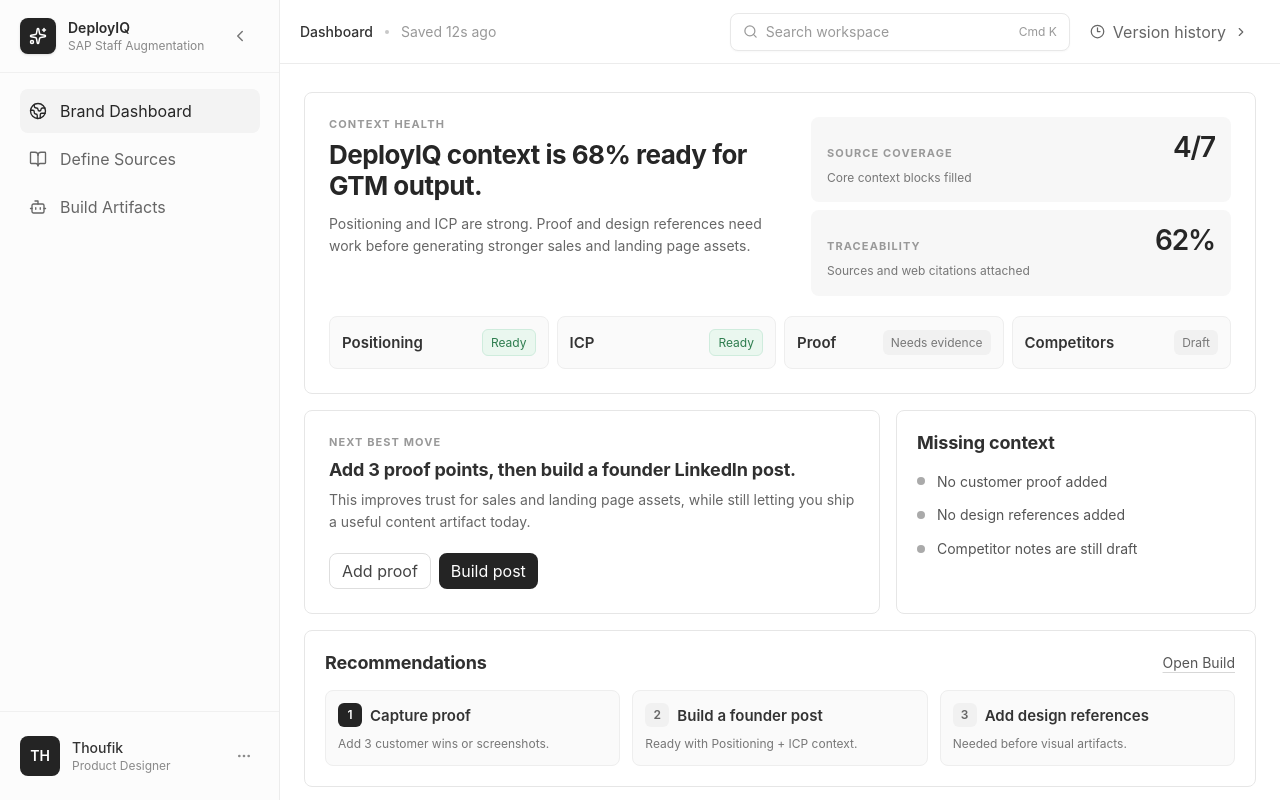
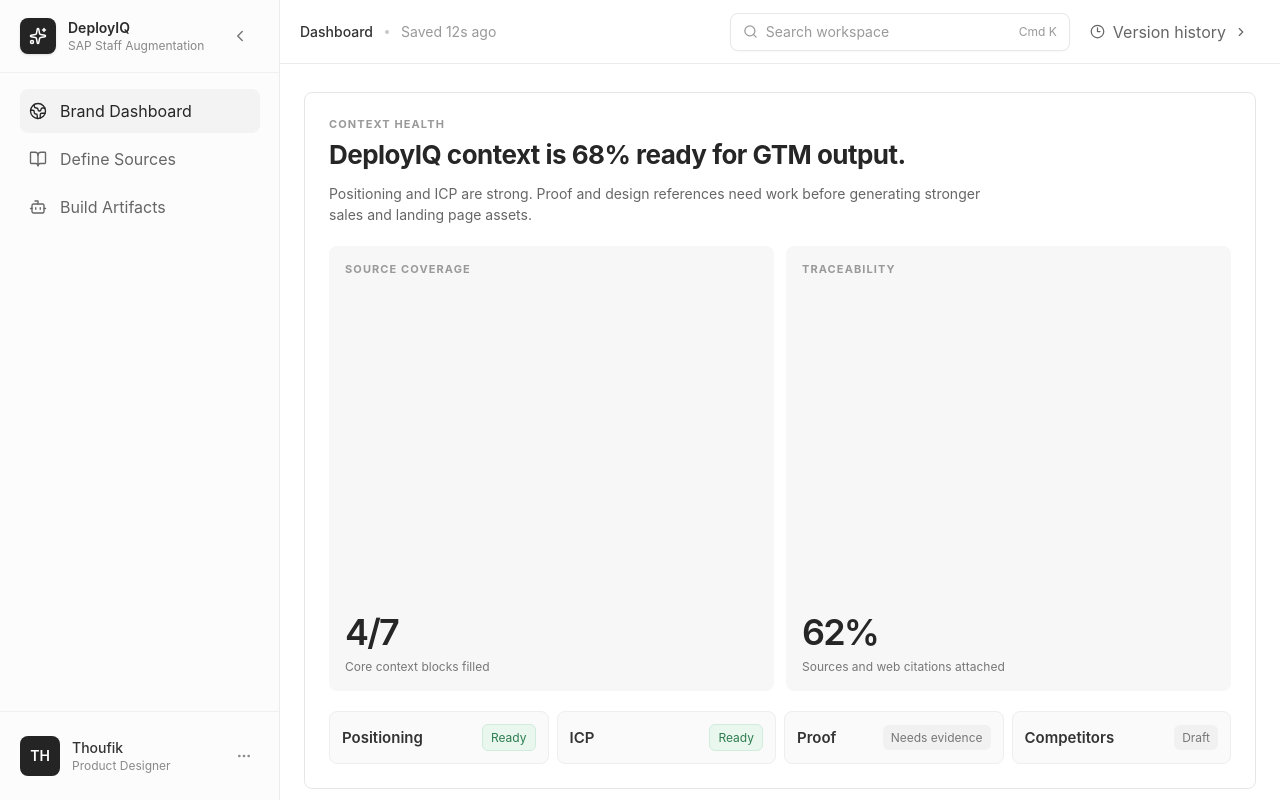
Before and after one commit to Thoufik001/Startup-OS, a React (Vite) app: page / in a window 1280 px wide. Built offline with nearby package versions, Linux system fonts and the light colour scheme.

Commit message:
Use side by side dashboard metric tiles

```diff
--- a/src/App.jsx
+++ b/src/App.jsx
@@ -477,7 +477,7 @@
   return (
     <div className="mx-auto min-h-full max-w-[1120px] px-4 py-5 pb-24 sm:px-6 lg:py-7">
       <section className="rounded-lg border border-[#e6e6e6] bg-white p-5 sm:p-6">
-        <div className="grid gap-5 xl:grid-cols-[minmax(0,1fr)_420px] xl:items-start">
+        <div>
           <div>
             <div className="type-label text-[#999]">Context health</div>
             <h1 className="type-page-title mt-2 max-w-[720px] text-[#262626]">
@@ -487,14 +487,14 @@
               Positioning and ICP are strong. Proof and design references need work before generating stronger sales and landing page assets.
             </p>
           </div>
-          <div className="grid gap-2 sm:grid-cols-2 xl:grid-cols-1">
+          <div className="mt-5 grid gap-3 sm:grid-cols-2">
             {keyMetrics.map((metric) => (
-              <div key={metric.label} className="rounded-lg bg-[#f7f7f7] px-4 py-4">
-                <div className="flex items-baseline justify-between gap-4">
-                  <div className="type-label text-[#999]">{metric.label}</div>
-                  <div className="text-[28px] font-semibold leading-none tracking-[-0.04em] text-[#262626]">{metric.value}</div>
-                </div>
-                <div className="type-caption mt-2 text-[#777]">{metric.detail}</div>
+              <div key={metric.label} className="flex aspect-[1.65/1] min-h-[138px] flex-col justify-between rounded-lg bg-[#f7f7f7] p-4 sm:aspect-square sm:min-h-0">
+                <div className="type-label text-[#999]">{metric.label}</div>
+                <div>
+                  <div className="text-[36px] font-semibold leading-none tracking-[-0.05em] text-[#262626]">{metric.value}</div>
+                  <div className="type-caption mt-2 text-[#777]">{metric.detail}</div>
+                </div>
               </div>
             ))}
           </div>
```
